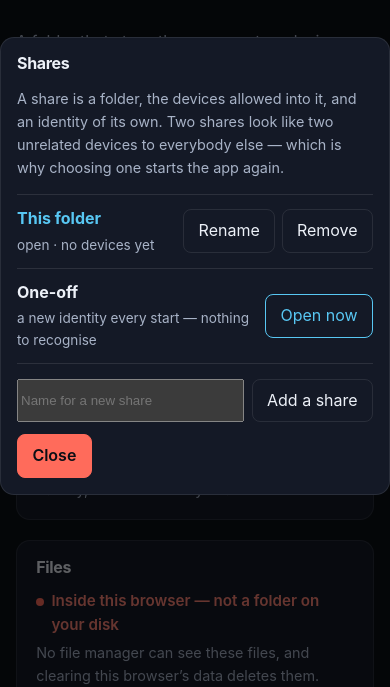
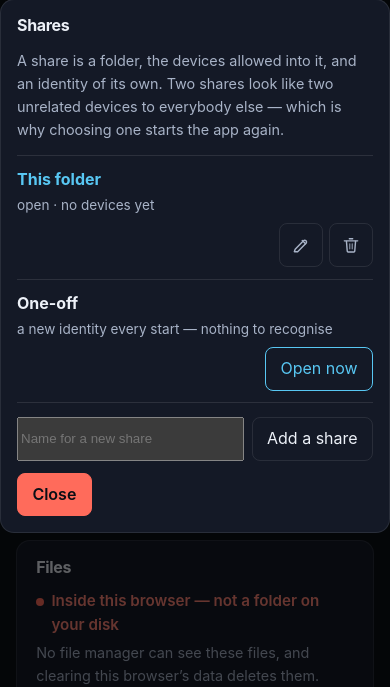
Before and after one commit to Le-Space/ablage, a website built with Vite: page index.html in a window 390 px wide. Both pictures are taken after a click on the button "Shares…". Shown: the part 156-843 px from the top of the page. Built offline with nearby package versions, Linux system fonts and the light colour scheme; what @le-space/libp2p-webrtc-qr, @libp2p/crypto would draw is missing.

Commit message:
fix: the shares dialog did not fit a folded phone (#58)
Reported with a screenshot from a Fold 5: the buttons ran off the right
of the dialog while the name broke across three lines.

**The words were not the problem. The row was.** Three buttons pinned
beside a name column cannot fit 344px, and shortening the labels would
only have moved the same failure to three shares with longer names. The
row wraps now - `auto-fit` with a minimum, so the actions sit beside the
name where there is room and drop underneath where there is not, with no
breakpoint guessing which is which.

Icons for two of the three, and the test for that is not space: does
somebody understand it without being taught? A pencil and a bin, yes.
"Open this share" has no such picture, and it is the primary action in
the row, so it stays a word.

Both icons keep their name - `aria-label` for a screen reader, `title`
for a pointer. An icon button with no name is one nobody can ask about.
And they are 44px, because an icon button that saves room by being small
has moved the problem rather than solved it.

Asserted at 344, 390 and 717px: nothing may extend past the dialog's
right edge. That is the shape of the bug rather than a screenshot of it.

148 unit and 418 browser tests green.

```diff
--- a/package.json
+++ b/package.json
@@ -1,6 +1,6 @@
 {
   "name": "ablage",
-  "version": "0.1.9",
+  "version": "0.1.10",
   "private": true,
   "type": "module",
   "description": "A folder that stays the same on two devices. No account, nothing in the middle.",
--- a/src/app/icons.js
+++ b/src/app/icons.js
@@ -52,6 +52,30 @@ export const fileIcon = () => svg('0 0 24 24', `
   <path d="M14 3 v5 h5" stroke="var(--ls-accent)" stroke-width="1.6" stroke-linejoin="round" opacity="0.8" />
 `, 'aria-hidden="true"')
 
+/**
+ * Rename, and remove.
+ *
+ * **Only these two.** A pencil and a bin are conventional enough that nobody
+ * has to be taught them, which is the whole test for replacing a word with a
+ * picture. "Open this share" has no such picture - it is also the primary
+ * action in the row, and the one somebody is looking for - so it stays a word.
+ *
+ * `currentColor`, so a disabled or hovered button carries them along, and
+ * `aria-hidden` because the button beside them supplies the name.
+ */
+export const pencilIcon = () => svg('0 0 24 24', `
+  <path d="M4 20 h4 l10-10 a2.1 2.1 0 0 0 -3-3 l-10 10 z"
+        stroke="currentColor" stroke-width="1.7" stroke-linejoin="round" />
+  <path d="M13.5 6.5 l4 4" stroke="currentColor" stroke-width="1.7" stroke-linecap="round" />
+`, 'aria-hidden="true"')
+
+export const binIcon = () => svg('0 0 24 24', `
+  <path d="M4 7 h16 M10 4.5 h4 M6.5 7 l1 12.5 a1 1 0 0 0 1 .9 h7 a1 1 0 0 0 1-.9 l1-12.5"
+        stroke="currentColor" stroke-width="1.7" stroke-linecap="round" stroke-linejoin="round" />
+  <path d="M10.5 10.5 v6 M13.5 10.5 v6"
+        stroke="currentColor" stroke-width="1.5" stroke-linecap="round" opacity="0.75" />
+`, 'aria-hidden="true"')
+
 /** The favicon, as a data URI: the mark on the deep-space background. */
 export const favicon = () => {
   const flat = mark()
--- a/src/app/main.js
+++ b/src/app/main.js
@@ -22,7 +22,7 @@ import { openStorage } from '../storage/index.js'
 import { createKeepAlive, createWakeLock } from '@le-space/libp2p-webrtc-qr'
 import { createIntroPolicy } from '@le-space/libp2p-webrtc-qr/elements'
 import { elementStrings, initialLocale, locale, setLocale, t, translateDocument } from './i18n.js'
-import { fileIcon, folderIcon, mark } from './icons.js'
+import { binIcon, fileIcon, folderIcon, mark, pencilIcon } from './icons.js'
 import { looksLikeImage, looksLikeMedia, looksLikeVideo, previews } from './previews.js'
 import { tree } from './tree.js'
 import { applyMusicChoice, musicWanted } from './music.js'
@@ -1727,14 +1727,24 @@ function showShares () {
     // would be two controls that quietly do nothing, which is worse than two
     // that are not there.
     if (entry.oneOff) {
-      li.append(name, about, actions)
+      const only = document.createElement('div')
+
+      only.className = 'share-who'
+      only.append(name, about)
+      li.append(only, actions)
       return li
     }
 
+    // A picture, with the word still attached where it counts: `aria-label`
+    // for a screen reader, `title` for a pointer that hovers. An icon button
+    // with no name is a button nobody can ask about.
     const rename = document.createElement('button')
 
     rename.type = 'button'
-    rename.textContent = t('shares.rename')
+    rename.className = 'icon-button'
+    rename.innerHTML = pencilIcon()
+    rename.title = t('shares.rename')
+    rename.setAttribute('aria-label', t('shares.rename'))
     rename.addEventListener('click', () => {
       const asked = globalThis.prompt(t('shares.namePlaceholder'), entry.name ?? '')
 
@@ -1750,7 +1760,10 @@ function showShares () {
       const remove = document.createElement('button')
 
       remove.type = 'button'
-      remove.textContent = t('shares.remove')
+      remove.className = 'icon-button'
+      remove.innerHTML = binIcon()
+      remove.title = t('shares.remove')
+      remove.setAttribute('aria-label', t('shares.remove'))
       remove.addEventListener('click', () => {
         book.remove(entry.id)
         // Said out loud, because "remove" beside a folder reads like a
@@ -1762,7 +1775,11 @@ function showShares () {
       actions.append(remove)
     }
 
-    li.append(name, about, actions)
+    const who = document.createElement('div')
+
+    who.className = 'share-who'
+    who.append(name, about)
+    li.append(who, actions)
     return li
   }))
 }
--- a/src/app/style.css
+++ b/src/app/style.css
@@ -537,17 +537,44 @@ button.primary:hover:not(:disabled) { background: var(--ls-red-bright); border-c
 
 .shares { max-width: 34rem; }
 .share-list { list-style: none; margin: 0.8rem 0; padding: 0; }
+/*
+  **Wrapping, not one fixed row.** Three buttons pinned beside a name column
+  overflowed a folded phone: the actions ran off the right of the dialog while
+  the name broke across three lines. Reported on a Fold 5, and the same shape
+  on any narrow screen.
+
+  `auto-fit` with a minimum lets the actions sit beside the name where there is
+  room and drop underneath where there is not, without a breakpoint guessing
+  which is which.
+*/
 .share {
-  display: grid; grid-template-columns: 1fr auto; gap: 0.2rem 1rem;
+  display: grid;
+  grid-template-columns: repeat(auto-fit, minmax(min(11rem, 100%), 1fr));
+  gap: 0.4rem 1rem;
   align-items: center; padding: 0.7rem 0;
   border-top: 1px solid var(--ls-line, rgba(255, 255, 255, 0.1));
 }
+/* The name over its own line, not run together with it: they were two grid
+   rows before, and putting them in one column made them one line. */
+.share-who { min-width: 0; display: grid; gap: 0.15rem; align-content: center; }
 .share:last-child { border-bottom: 1px solid var(--ls-line, rgba(255, 255, 255, 0.1)); }
 /* The open one is marked rather than hidden: it is the row people look for
    first, and a list that omits it makes them count. */
 .share.open strong { color: var(--ls-accent); }
-.share-about { grid-column: 1; color: var(--ls-text-dim); font-size: 0.85rem; }
-.share-actions { grid-column: 2; grid-row: 1 / span 2; display: flex; gap: 0.4rem; }
+.share-about { color: var(--ls-text-dim); font-size: 0.85rem; }
+.share-actions { display: flex; gap: 0.4rem; align-items: center; justify-content: flex-end; }
+
+/*
+  44px, which is the smallest thing a thumb hits reliably. An icon button that
+  saves room by being small has moved the problem rather than solved it.
+*/
+.icon-button {
+  display: inline-flex; align-items: center; justify-content: center;
+  width: 2.75rem; height: 2.75rem; padding: 0; flex: none;
+  color: var(--ls-text-dim);
+}
+.icon-button svg { width: 1.25rem; height: 1.25rem; }
+.icon-button:hover, .icon-button:focus-visible { color: var(--ls-text); }
 .share-new { display: flex; gap: 0.5rem; margin-top: 0.9rem; }
 .share-new input { flex: 1; min-width: 0; }
 .share-open { border-color: var(--ls-accent); color: var(--ls-accent); }
```
Also changed, not shown: test/browser/shares.test.js (+65 -0 lines), 1 other file.
